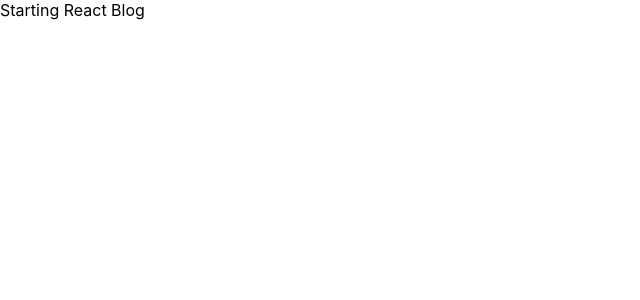
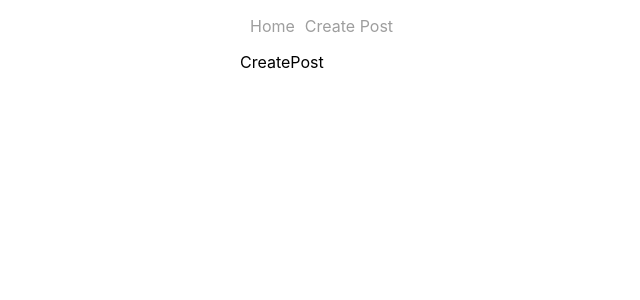
Before and after one commit to Riteshk229/React-hooks-blog, a React (Vite) app: page /post/create-post in a window 1280 px wide. Shown: the top 300 px of the page, without its empty margins (0-640 px from the left). Built offline with nearby package versions, Linux system fonts and the light colour scheme.

Commit message:
added links to navbar

```diff
--- a/package.json
+++ b/package.json
@@ -12,7 +12,9 @@
   "dependencies": {
     "firebase": "^9.23.0",
     "react": "^18.2.0",
-    "react-dom": "^18.2.0"
+    "react-dom": "^18.2.0",
+    "react-router": "^6.14.0",
+    "react-router-dom": "^6.14.0"
   },
   "devDependencies": {
     "@types/react": "^18.0.37",
--- a/src/components/App.jsx
+++ b/src/components/App.jsx
@@ -1,13 +1,23 @@
 import { useState } from 'react'
+import '../assets/CSS/App.css'
 
-import '../assets/CSS/App.css'
+import {Navbar,Home,CreatePost,PostDetails} from './index';
+
+import { Route, Routes} from 'react-router-dom';
+
+
 
 function App() {
 
   return (
     <>
-      <div className='App'>
-        Starting React Blog
+      <div className='container'>
+        <Navbar />
+        <Routes>
+        <Route exact path='/' Component={Home} />
+          <Route exact path='/post/:postID' Component={PostDetails} />
+          <Route exact path='/post/create-post' Component={CreatePost} />
+        </Routes>
       </div>
     </>
   )
--- /dev/null
+++ b/src/components/CreatePost.jsx
@@ -0,0 +1,8 @@
+function CreatePost(){
+    return (
+        <div className="">
+            CreatePost
+        </div>
+    )
+}
+export default CreatePost;
--- /dev/null
+++ b/src/components/Home.jsx
@@ -0,0 +1,8 @@
+function Home(){
+    return (
+        <div className="">
+            Home
+        </div>
+    )
+}
+export default Home;
--- /dev/null
+++ b/src/components/Navbar.jsx
@@ -0,0 +1,17 @@
+import { Link } from "react-router-dom";
+
+function Navbar(){
+    return (
+        <div >
+            <ul id="nav">
+                <li>
+                    <Link to='/'>Home</Link>
+                </li>
+                <li>
+                    <Link to='/post/create-post'>Create Post</Link>
+                </li>
+            </ul>
+        </div>
+    )
+}
+export default Navbar;
--- /dev/null
+++ b/src/components/PostDetails.jsx
@@ -0,0 +1,8 @@
+function PostDetails(){
+    return (
+        <div className="">
+            PostDetails
+        </div>
+    )
+}
+export default PostDetails;
--- /dev/null
+++ b/src/components/index.jsx
@@ -0,0 +1,13 @@
+import App from "./App";
+import Home from "./Home";
+import CreatePost from "./CreatePost";
+import Navbar from "./Navbar";
+import PostDetails from "./PostDetails";
+
+export{
+    Navbar,
+    PostDetails,
+    Home,
+    CreatePost,
+    App
+}
--- a/src/main.jsx
+++ b/src/main.jsx
@@ -3,8 +3,12 @@ import ReactDOM from 'react-dom/client'
 import App from './components/App'
 import './assets/CSS/index.css'
 
+import { BrowserRouter as Router } from 'react-router-dom'
+
 ReactDOM.createRoot(document.getElementById('root')).render(
   // <React.StrictMode>
-    <App />
+    <Router>
+      <App />
+    </Router>
   // {/* </React.StrictMode>, */}
 )
```
Also changed, not shown: 1 other file (tests, documents, lock files or other folders).
